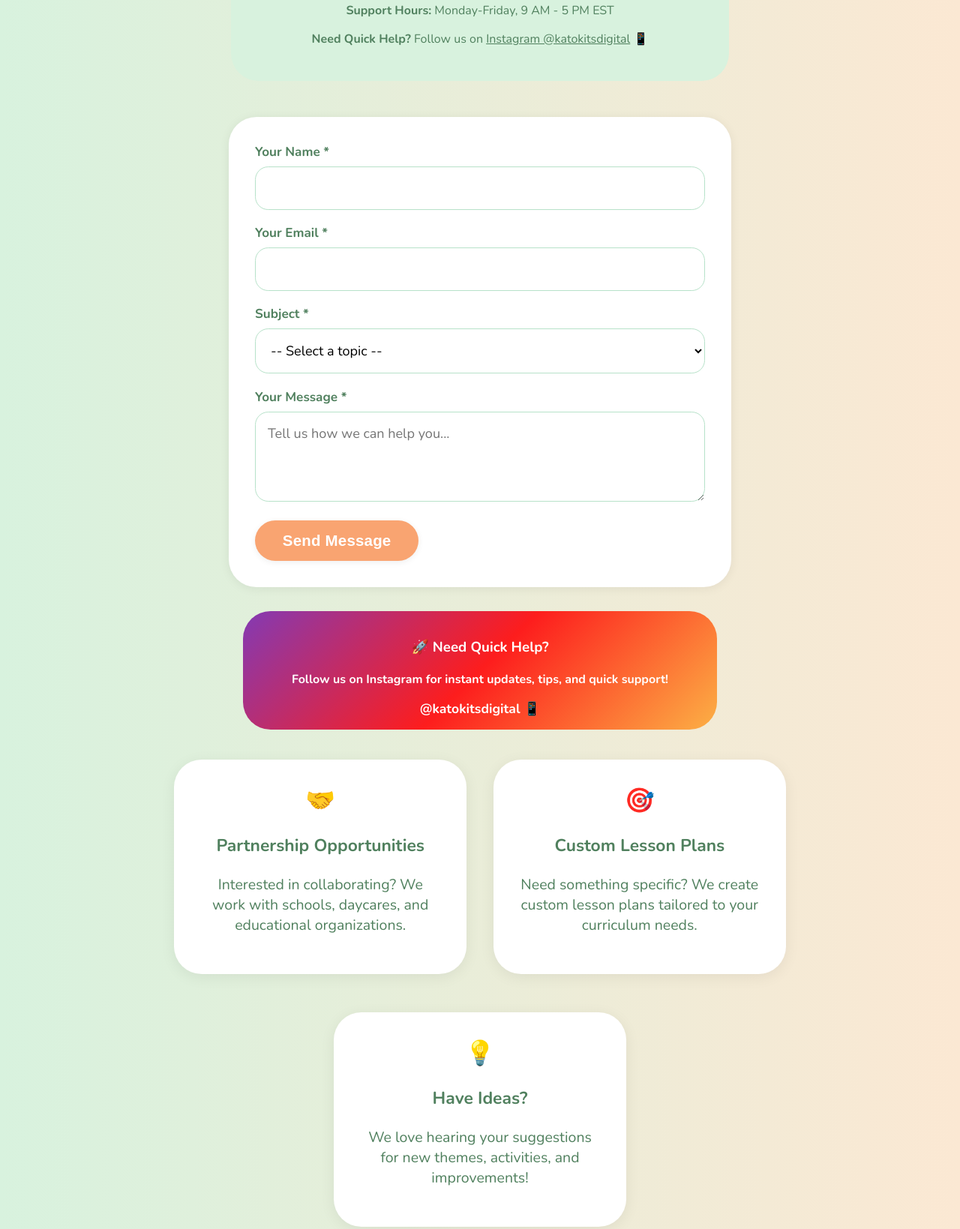
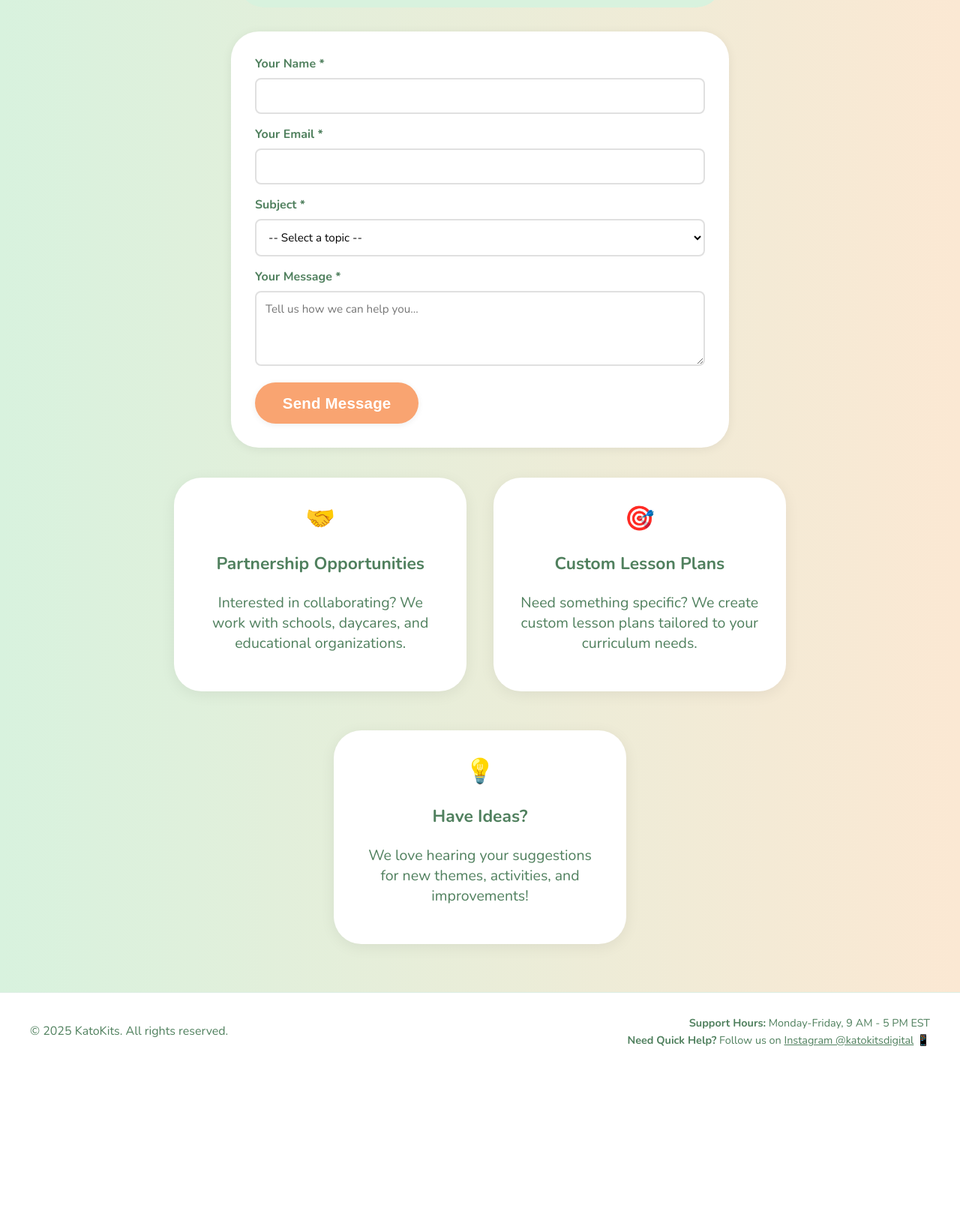
Before and after one commit to KatoKits/KatoKits, a plain HTML site: page contact.html in a window 1280 px wide. Shown: the part 701-2340 px from the top of the page at 75% size. After the commit the page ends 2127 px from the top, so only its background shows below. Drawn offline with nearby package versions, Linux system fonts and the light colour scheme.

Commit message:
Clean up pages with professional footer layout and optimized sizing

```diff
--- a/contact.html
+++ b/contact.html
@@ -10,30 +10,40 @@
   <style>
     .contact-form {
       max-width: 600px;
-      margin: 3rem auto 0 auto;
+      margin: 2rem auto;
       background: var(--white);
       border-radius: var(--radius);
       box-shadow: 0 2px 14px #0001;
-      padding: 2.2rem;
+      padding: 2rem;
     }
     .contact-form label {
-      font-size: 1.07rem;
+      font-size: 1rem;
       font-weight: 700;
       color: var(--green);
       display: block;
       margin-bottom: 0.5rem;
     }
     .contact-form input, .contact-form textarea, .contact-form select {
-      margin-bottom: 1.2rem;
+      margin-bottom: 1rem;
+      padding: 0.75rem;
+      border: 2px solid #e0e0e0;
+      border-radius: 8px;
+      font-size: 0.95rem;
+      width: 100%;
+      box-sizing: border-box;
+    }
+    .contact-form input:focus, .contact-form textarea:focus, .contact-form select:focus {
+      outline: none;
+      border-color: var(--green);
     }
     .contact-form textarea {
-      min-height: 120px;
+      min-height: 100px;
       resize: vertical;
     }
     .contact-info {
       background: var(--cream-left);
       border-radius: var(--radius);
-      padding: 2rem;
+      padding: 1.5rem;
       margin: 2rem auto;
       max-width: 600px;
       text-align: center;
@@ -41,28 +51,39 @@
     .contact-info h3 {
       color: var(--green);
       margin-bottom: 1rem;
+      font-size: 1.3rem;
     }
     .contact-info p {
-      margin-bottom: 0.8rem;
+      margin-bottom: 0.5rem;
+      color: var(--dark-green);
+      font-size: 0.95rem;
+    }
+    .footer-content {
+      display: flex;
+      justify-content: space-between;
+      align-items: center;
+      flex-wrap: wrap;
+      gap: 1rem;
+      max-width: 1200px;
+      margin: 0 auto;
+      padding: 0 1rem;
+    }
+    .footer-info {
+      text-align: right;
+    }
+    .footer-info p {
+      margin: 0.2rem 0;
+      font-size: 0.9rem;
       color: var(--dark-green);
     }
-    .instagram-cta {
-      background: linear-gradient(135deg, #833ab4, #fd1d1d, #fcb045);
-      color: white;
-      padding: 1rem;
-      border-radius: var(--radius);
-      margin: 2rem auto;
-      max-width: 600px;
-      text-align: center;
-      font-weight: 700;
-    }
-    .instagram-cta a {
-      color: white;
-      text-decoration: none;
-      font-size: 1.1rem;
-    }
-    .instagram-cta a:hover {
-      text-decoration: underline;
+    @media (max-width: 768px) {
+      .footer-content {
+        flex-direction: column;
+        text-align: center;
+      }
+      .footer-info {
+        text-align: center;
+      }
     }
     #form-status {
       border: 1px solid #ddd;
@@ -93,8 +114,6 @@
     <h3>💌 Let's Connect!</h3>
     <p><strong>Email:</strong> hello@katokits.com</p>
     <p><strong>Response Time:</strong> Within 24 hours</p>
-    <p><strong>Support Hours:</strong> Monday-Friday, 9 AM - 5 PM EST</p>
-    <p><strong>Need Quick Help?</strong> Follow us on <a href="https://www.instagram.com/katokitsdigital/" target="_blank" style="color: var(--green); text-decoration: underline;">Instagram @katokitsdigital</a> 📱</p>
   </div>
 
   <form class="contact-form" action="https://formspree.io/f/YOUR_FORM_ID" method="POST">
@@ -126,12 +145,6 @@
 
     <div id="form-status" style="margin-top: 1rem; padding: 1rem; border-radius: 8px; display: none;"></div>
   </form>
-
-  <div class="instagram-cta">
-    <h3>🚀 Need Quick Help?</h3>
-    <p>Follow us on Instagram for instant updates, tips, and quick support!</p>
-    <a href="https://www.instagram.com/katokitsdigital/" target="_blank">@katokitsdigital 📱</a>
-  </div>
 </section>
 
 <section class="features grid">
@@ -153,7 +166,13 @@
 </section>
 
 <footer>
-  <p>© 2025 KatoKits. All rights reserved.</p>
+  <div class="footer-content">
+    <p>© 2025 KatoKits. All rights reserved.</p>
+    <div class="footer-info">
+      <p><strong>Support Hours:</strong> Monday-Friday, 9 AM - 5 PM EST</p>
+      <p><strong>Need Quick Help?</strong> Follow us on <a href="https://www.instagram.com/katokitsdigital/" target="_blank" style="color: var(--green); text-decoration: underline;">Instagram @katokitsdigital</a> 📱</p>
+    </div>
+  </div>
 </footer>
 
 <script>
--- a/styles.css
+++ b/styles.css
@@ -260,10 +260,37 @@ form textarea {
 footer {
   background: var(--white);
   color: var(--green);
-  text-align: center;
-  padding: 2rem 0 1.5rem 0;
+  padding: 1.5rem 0;
   margin-top: 3rem;
-  font-size: 1.1rem;
+  font-size: 1rem;
   border-top: 1px solid #dceee3;
 }
+.footer-content {
+  display: flex;
+  justify-content: space-between;
+  align-items: center;
+  flex-wrap: wrap;
+  gap: 1rem;
+  max-width: 1200px;
+  margin: 0 auto;
+  padding: 0 2rem;
+}
+.footer-info {
+  text-align: right;
+}
+.footer-info p {
+  margin: 0.2rem 0;
+  font-size: 0.9rem;
+  color: var(--green);
+}
+@media (max-width: 768px) {
+  .footer-content {
+    flex-direction: column;
+    text-align: center;
+    padding: 0 1rem;
+  }
+  .footer-info {
+    text-align: center;
+  }
+}
 .center { text-align: center; }
```
Also changed, not shown: about.html (+7 -1 lines), ai.html (+7 -1 lines), freebies.html (+7 -1 lines), index.html (+7 -1 lines), lesson-plans.html (+7 -1 lines), shop.html (+7 -1 lines).
